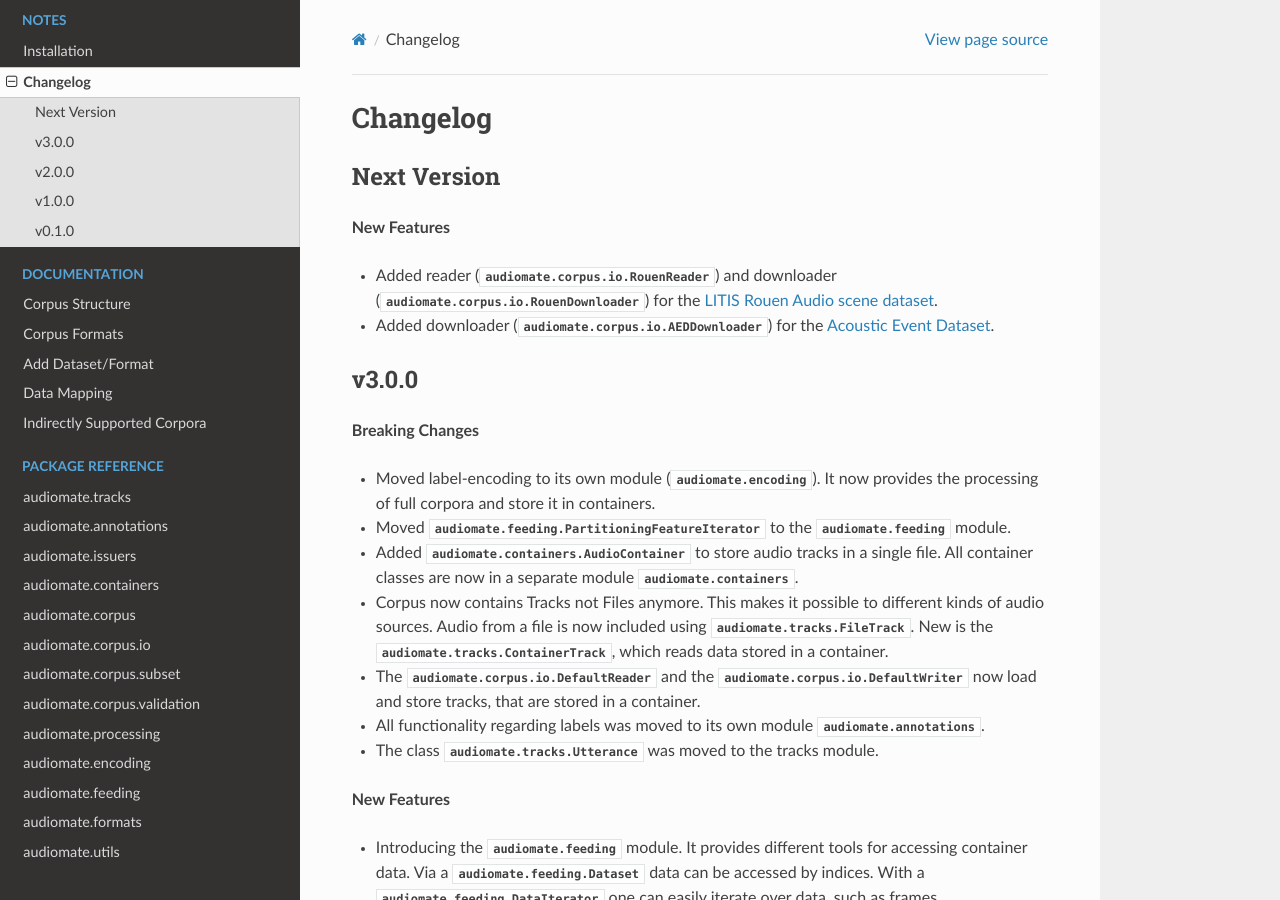
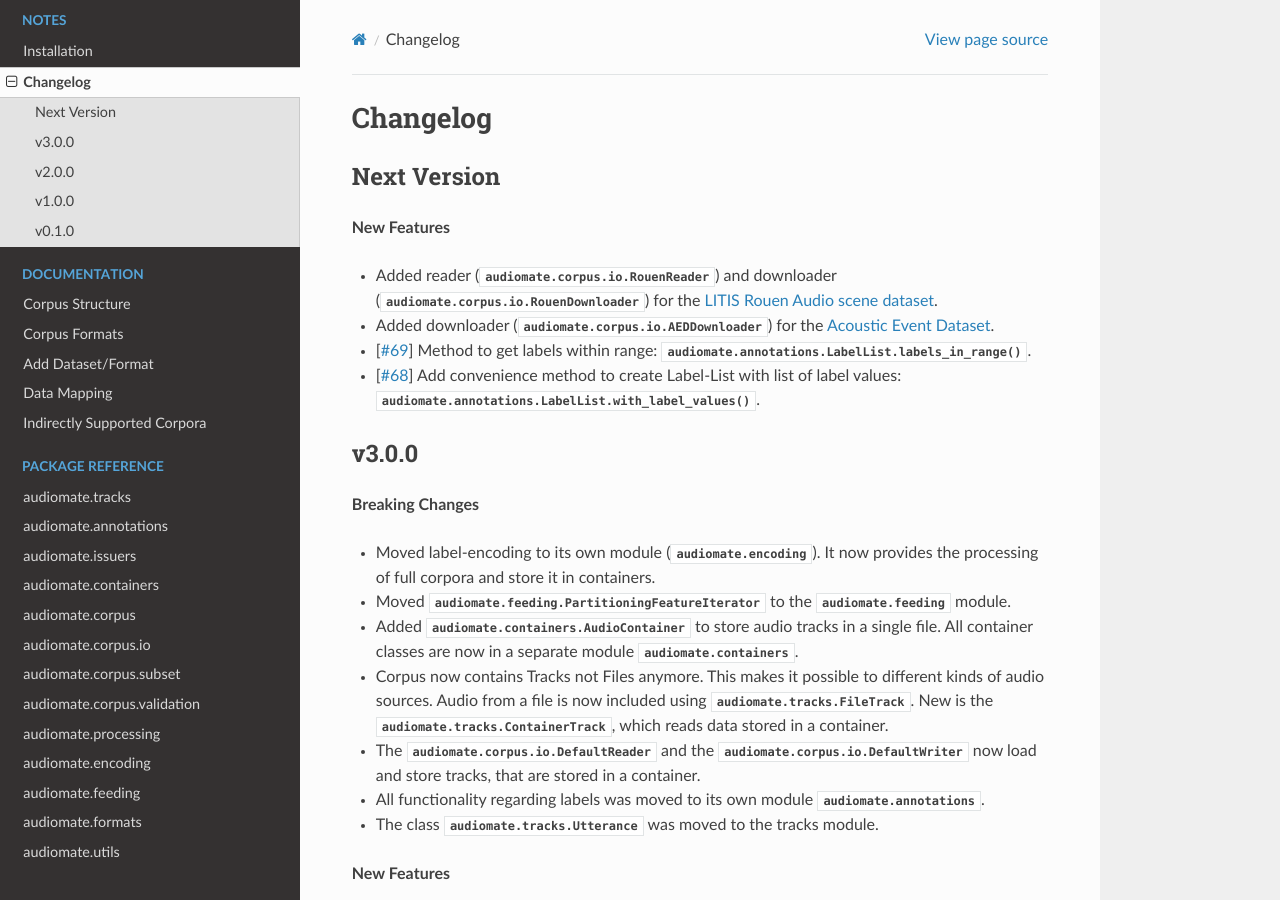
Before and after one commit to ynop/audiomate, a Sphinx documentation site: the page built from docs/notes/changelog.rst, in a window 1280 px wide and 900 px high. Built offline with Sphinx 7.4.7 and the Read the Docs theme 2.0.0, drawn with Linux system fonts in a browser that asks for light colours.

Commit message:
Update changelog

```diff
--- a/docs/notes/changelog.rst
+++ b/docs/notes/changelog.rst
@@ -12,6 +12,10 @@ Next Version
 
 * Added downloader (:class:`audiomate.corpus.io.AEDDownloader`) for the
   `Acoustic Event Dataset <https://data.vision.ee.ethz.ch/cvl/ae_dataset/>`_.
+
+* [`#69 <https://github.com/ynop/audiomate/issues/69>`_] Method to get labels within range: :meth:`audiomate.annotations.LabelList.labels_in_range`.
+
+* [`#68 <https://github.com/ynop/audiomate/issues/68>`_] Add convenience method to create Label-List with list of label values: :meth:`audiomate.annotations.LabelList.with_label_values`.
 
 v3.0.0
 ------
```
